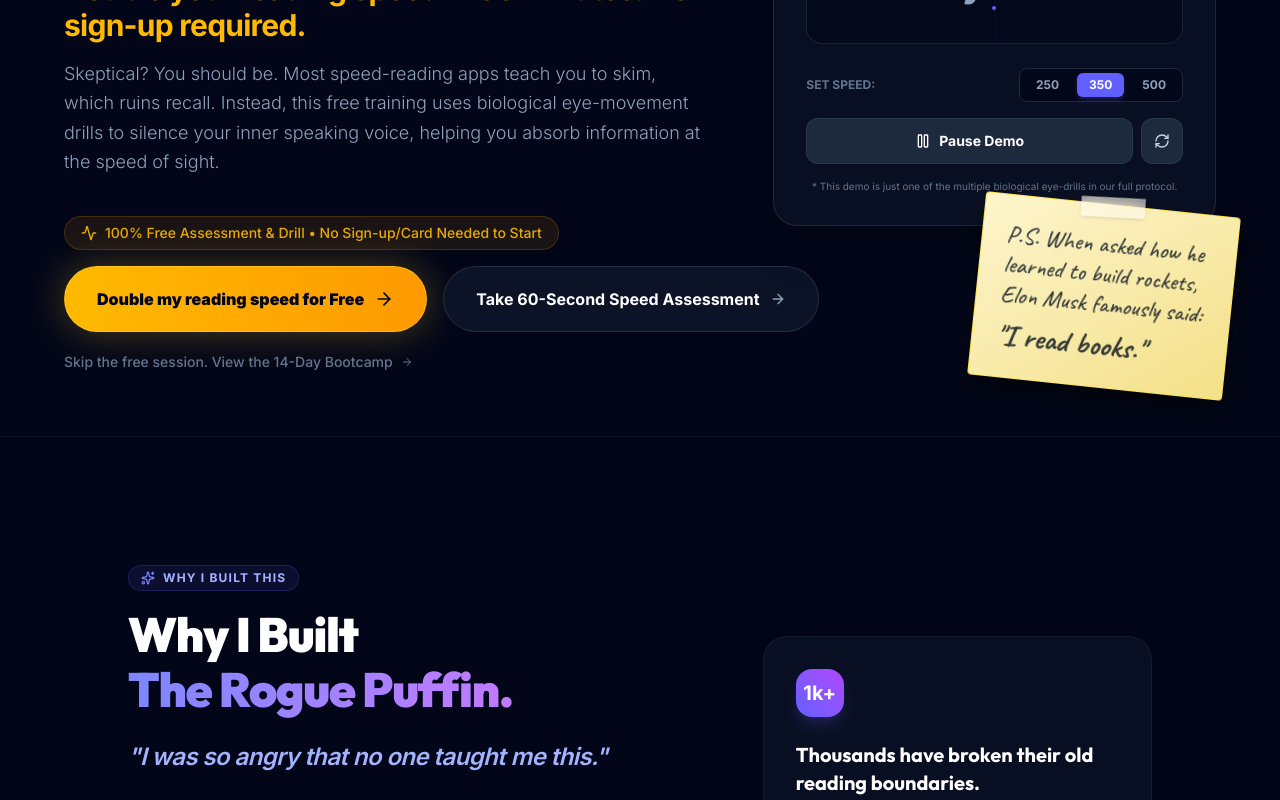
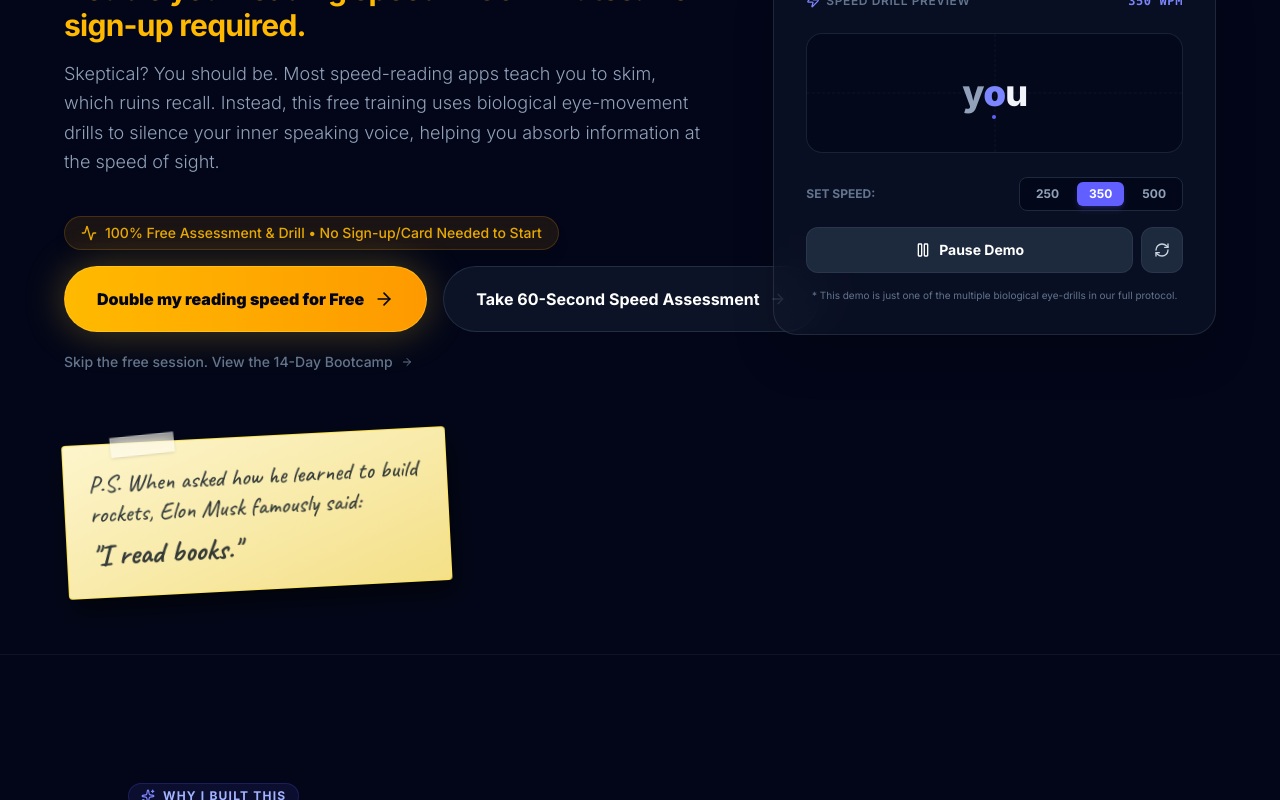
Before and after one commit to richardvanderkolk/the-rogue-puffin, a Next.js app: page / in a window 1280 px wide. Shown: the part 471-1271 px from the top of the page. Built offline with nearby package versions, Linux system fonts and the light colour scheme; no server answers.

Commit message:
fix: relocate Post-it note to float naturally within left column flow, ensuring zero overlap with interactive demo card

```diff
--- a/src/app/page.tsx
+++ b/src/app/page.tsx
@@ -23,17 +23,6 @@ export default function V2LandingPage() {
             {/* 1. The "Aha!" Hero Section */}
             <section className="relative px-6 pt-24 pb-12 md:pt-32 md:pb-16 min-h-screen flex flex-col justify-center overflow-hidden">
                 <div className="absolute top-0 left-1/2 -translate-x-1/2 w-[1200px] h-[800px] bg-indigo-900/10 rounded-full blur-[150px] -z-10" />
-
-                {/* P.S. Post-it Note floating in the bottom-right space of the viewport (Large screen only) */}
-                <div className="hidden xl:block absolute right-12 bottom-12 rotate-[6deg] hover:rotate-[2deg] transition-transform cursor-default z-30 animate-in fade-in slide-in-from-bottom-8 duration-1000 delay-700 fill-mode-both">
-                    <div className="bg-gradient-to-br from-[#fdf5cc] to-[#f4e087] text-slate-800 p-6 w-64 rounded-sm shadow-[4px_12px_24px_rgba(0,0,0,0.6)] border border-yellow-300/60 relative transform origin-top-left hover:scale-105 transition-all">
-                       <div className="absolute top-0 left-1/2 -translate-x-1/2 -mt-2 w-16 h-5 bg-white/50 shadow-sm rotate-[-3deg] backdrop-blur-sm border border-white/20" />
-                       <p className="font-handwriting text-2xl leading-tight font-medium opacity-90 mix-blend-multiply">
-                         P.S. When asked how he learned to build rockets, Elon Musk famously said:<br/>
-                         <span className="font-bold block mt-2 text-3xl">"I read books."</span>
-                       </p>
-                    </div>
-                </div>
 
                 <div className="max-w-6xl mx-auto relative z-10 w-full mt-8 md:mt-12">
                     <div className="grid grid-cols-1 lg:grid-cols-12 gap-12 lg:gap-16 items-center">
@@ -83,6 +72,17 @@ export default function V2LandingPage() {
                                 <Link href="/bootcamp" className="text-sm font-medium text-slate-500 hover:text-slate-300 transition-colors flex items-center gap-2 mx-auto lg:mx-0">
                                     Skip the free session. View the 14-Day Bootcamp <ArrowRight className="w-3 h-3" />
                                 </Link>
+                            </div>
+
+                            {/* The Post-it Note (Now positioned in the left column on large screens) */}
+                            <div className="hidden lg:block pt-8 rotate-[-3deg] hover:rotate-[-1deg] transition-transform cursor-default z-30 max-w-sm mx-auto lg:mx-0">
+                                <div className="bg-gradient-to-br from-[#fdf5cc] to-[#f4e087] text-slate-800 p-6 rounded-sm shadow-[4px_12px_24px_rgba(0,0,0,0.6)] border border-yellow-300/60 relative transform origin-top-left hover:scale-105 transition-all">
+                                   <div className="absolute top-0 left-12 -mt-2 w-16 h-5 bg-white/50 shadow-sm rotate-[-3deg] backdrop-blur-sm border border-white/20" />
+                                   <p className="font-handwriting text-2xl leading-tight font-medium opacity-90 mix-blend-multiply">
+                                     P.S. When asked how he learned to build rockets, Elon Musk famously said:<br/>
+                                     <span className="font-bold block mt-2 text-3xl">"I read books."</span>
+                                   </p>
+                                </div>
                             </div>
                         </div>
 
```
